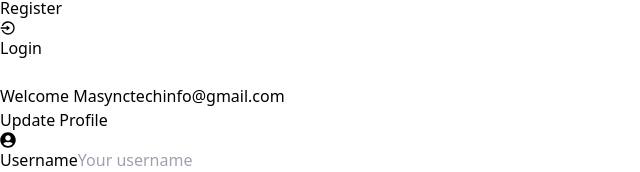
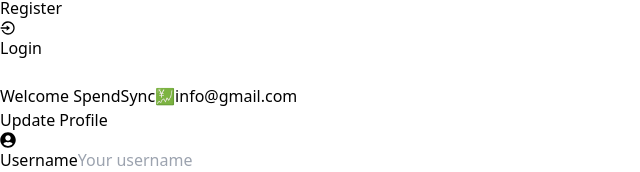
Before and after one commit to ibraheem82/expense_tracker-fullstack-react, a React (Vite) app in the folder frontend/: page /profile in a window 1280 px wide. Shown: the part 215-387 px from the top of the page, without its empty margins (0-640 px from the left). Built offline with nearby package versions, Linux system fonts and the light colour scheme.

Commit message:
mutate async code was written,

```diff
--- a/frontend/src/components/Users/UserProfile.jsx
+++ b/frontend/src/components/Users/UserProfile.jsx
@@ -4,6 +4,7 @@
 import UpdatePassword from "./UpdatePassword";
 
 const UserProfile = () => {
+
   const formik = useFormik({
     initialValues: {
       email: "",
@@ -12,14 +13,18 @@
 
     //Submit
     onSubmit: (values) => {
-      console.log(values);
+      mutateAsync(values)
+        .then((data) => {
+          console.log(data);
+        })
+        .catch((e) => console.log(e));
     },
   });
   return (
     <>
       <div className="max-w-4xl mx-auto my-10 p-8 bg-white rounded-lg shadow-md">
         <h1 className="mb-2 text-2xl text-center font-extrabold">
-          Welcome Masynctech
+          Welcome SpendSync💹
           <span className="text-gray-500 text-sm ml-2">info@gmail.com</span>
         </h1>
         <h3 className="text-xl font-semibold text-gray-800 mb-4">
```
